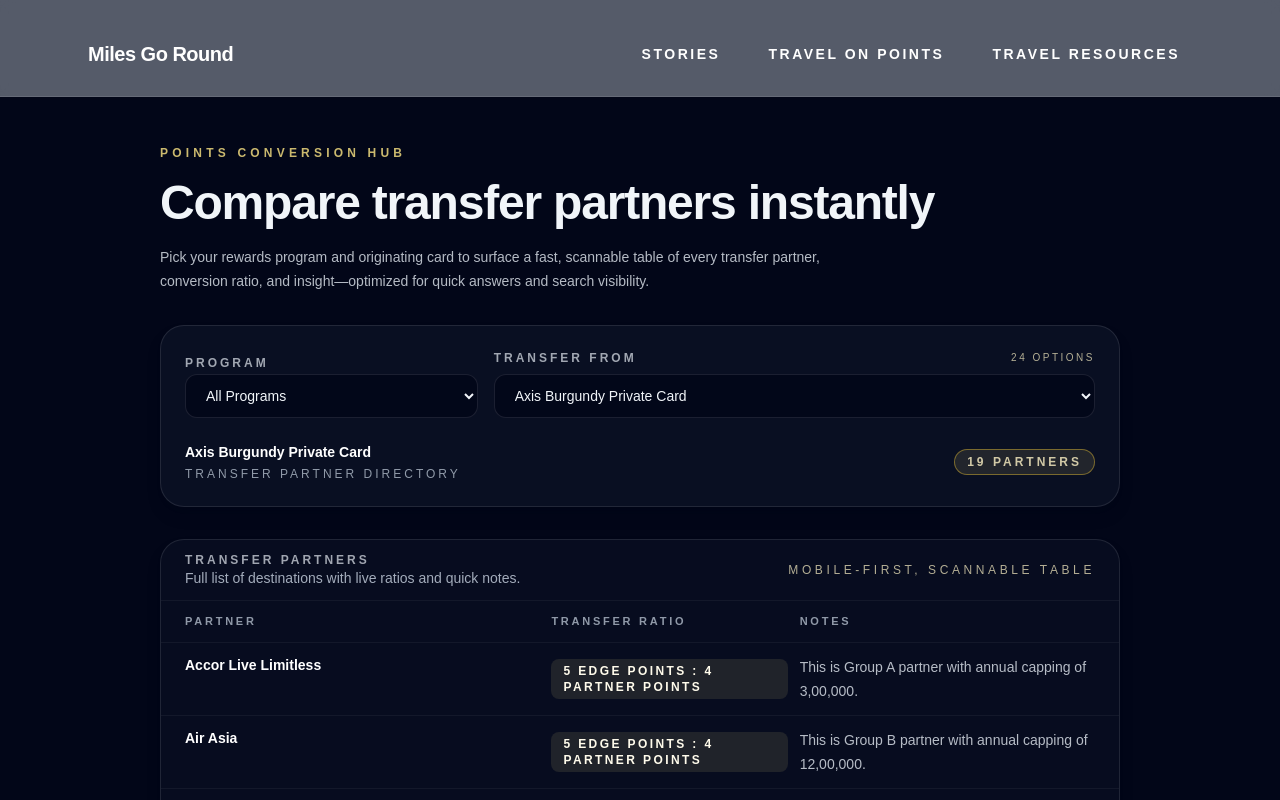
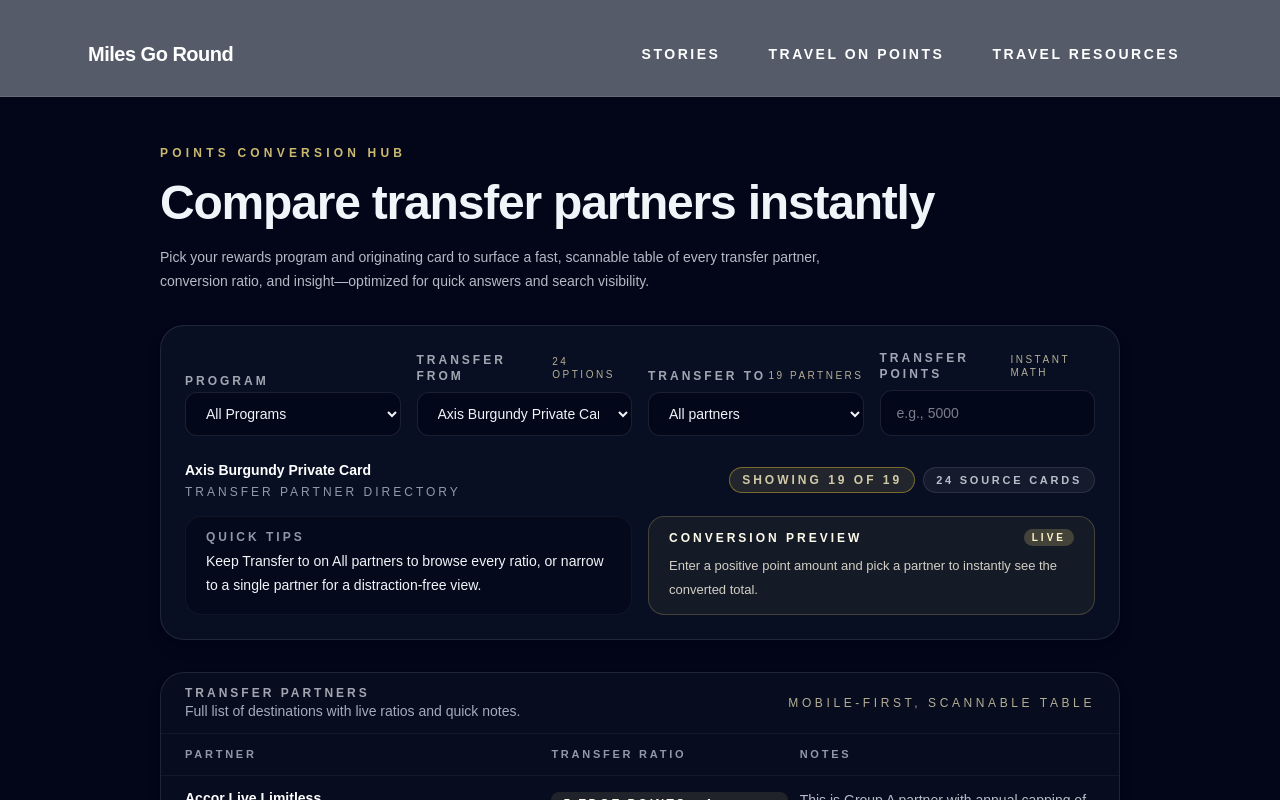
Before and after one commit to bansalmanik/travel-website, a Next.js app: page /pointsconversion in a window 1280 px wide. Shown: the top 800 px of the page. Built offline with nearby package versions, Linux system fonts and the light colour scheme.

Commit message:
Add transfer partner filter and calculator

```diff
--- a/app/pointsconversion/PointsConversionContent.tsx
+++ b/app/pointsconversion/PointsConversionContent.tsx
@@ -8,14 +8,42 @@ import type { Conversion } from "@/app/pointsconversion/types";
 type ConversionByFrom = Record<string, Conversion>;
 
 const ALL_PROGRAMS_OPTION = "All Programs";
+const ALL_PARTNERS_OPTION = "All partners";
 
 const getProgramName = (conversion: Conversion) =>
   conversion.program ?? "Other";
+
+const parseRateNumbers = (rateString: string) => {
+  const [fromPart, toPart] = rateString.split(":");
+
+  if (!fromPart || !toPart) {
+    return { from: null, to: null } as const;
+  }
+
+  const extractValue = (value: string) => {
+    const numericPortion = value.match(/[\d.,]+/);
+    if (!numericPortion) {
+      return null;
+    }
+
+    return Number.parseFloat(numericPortion[0].replace(/,/g, ""));
+  };
+
+  return {
+    from: extractValue(fromPart),
+    to: extractValue(toPart),
+  } as const;
+};
+
+const formatPoints = (value: number) =>
+  value.toLocaleString(undefined, { maximumFractionDigits: 2 });
 
 type PartnerRow = {
   to: string;
   rate: string;
   insight: string;
+  fromAmount: number | null;
+  toAmount: number | null;
 };
 
 type PointsConversionContentProps = {
@@ -27,6 +55,10 @@ export default function PointsConversionContent({ conversions }: PointsConversio
     ALL_PROGRAMS_OPTION
   );
   const [selectedFrom, setSelectedFrom] = useState(conversions[0]?.from ?? "");
+  const [selectedPartner, setSelectedPartner] = useState<string>(
+    ALL_PARTNERS_OPTION
+  );
+  const [transferPoints, setTransferPoints] = useState<string>("");
 
   const conversionsByFrom = useMemo(() => {
     return conversions.reduce((acc, conversion) => {
@@ -90,14 +122,78 @@ export default function PointsConversionContent({ conversions }: PointsConversio
       return [];
     }
 
-    return selectedConversion.rates.flatMap((rate) =>
-      rate.partners.map((partner) => ({
+    return selectedConversion.rates.flatMap((rate) => {
+      const parsedRate = parseRateNumbers(rate.rate);
+
+      return rate.partners.map((partner) => ({
         to: partner.to,
         rate: rate.rate,
         insight: partner.insight,
-      }))
+        fromAmount: parsedRate.from,
+        toAmount: parsedRate.to,
+      }));
+    });
+  }, [selectedConversion]);
+
+  const partnerOptions = useMemo(() => {
+    if (!selectedConversion) {
+      return [ALL_PARTNERS_OPTION];
+    }
+
+    const uniquePartners = Array.from(
+      new Set(selectedConversion.rates.flatMap((rate) => rate.partners.map((partner) => partner.to)))
+    ).sort((a, b) => a.localeCompare(b));
+
+    return [ALL_PARTNERS_OPTION, ...uniquePartners];
+  }, [selectedConversion]);
+
+  const normalizedSelectedPartner = useMemo(() => {
+    if (!selectedConversion) {
+      return ALL_PARTNERS_OPTION;
+    }
+
+    if (partnerOptions.includes(selectedPartner)) {
+      return selectedPartner;
+    }
+
+    return ALL_PARTNERS_OPTION;
+  }, [partnerOptions, selectedPartner, selectedConversion]);
+
+  const filteredPartnerRows = useMemo(() => {
+    if (normalizedSelectedPartner === ALL_PARTNERS_OPTION) {
+      return partnerRows;
+    }
+
+    return partnerRows.filter((partner) => partner.to === normalizedSelectedPartner);
+  }, [normalizedSelectedPartner, partnerRows]);
+
+  const conversionPreview = useMemo(() => {
+    const sanitizedPoints = Number.parseFloat(transferPoints.replace(/,/g, ""));
+
+    if (
+      Number.isNaN(sanitizedPoints) ||
+      sanitizedPoints <= 0 ||
+      normalizedSelectedPartner === ALL_PARTNERS_OPTION
+    ) {
+      return null;
+    }
+
+    const partnerRow = partnerRows.find(
+      (partner) => partner.to === normalizedSelectedPartner
     );
-  }, [selectedConversion]);
+
+    if (!partnerRow || !partnerRow.fromAmount || !partnerRow.toAmount) {
+      return null;
+    }
+
+    const convertedPoints = (sanitizedPoints * partnerRow.toAmount) / partnerRow.fromAmount;
+
+    return {
+      input: sanitizedPoints,
+      output: convertedPoints,
+      partner: partnerRow.to,
+    };
+  }, [normalizedSelectedPartner, partnerRows, transferPoints]);
 
   const handleProgramChange = (event: ChangeEvent<HTMLSelectElement>) => {
     const newProgram = event.target.value;
@@ -115,10 +211,22 @@ export default function PointsConversionContent({ conversions }: PointsConversio
       .sort((a, b) => a.localeCompare(b))[0];
 
     setSelectedFrom(nextFromOption ?? "");
+    setSelectedPartner(ALL_PARTNERS_OPTION);
+    setTransferPoints("");
   };
 
   const handleFromChange = (event: ChangeEvent<HTMLSelectElement>) => {
     setSelectedFrom(event.target.value);
+    setSelectedPartner(ALL_PARTNERS_OPTION);
+    setTransferPoints("");
+  };
+
+  const handlePartnerChange = (event: ChangeEvent<HTMLSelectElement>) => {
+    setSelectedPartner(event.target.value);
+  };
+
+  const handlePointsChange = (event: ChangeEvent<HTMLInputElement>) => {
+    setTransferPoints(event.target.value);
   };
 
   return (
@@ -138,7 +246,7 @@ export default function PointsConversionContent({ conversions }: PointsConversio
         </header>
 
         <section className="rounded-3xl border border-white/10 bg-slate-900/60 p-4 shadow-lg shadow-slate-950/30 sm:p-6">
-          <div className="grid gap-4 sm:grid-cols-3 sm:items-end">
+          <div className="grid gap-4 sm:grid-cols-2 lg:grid-cols-4 sm:items-end">
             <label className="space-y-2">
               <span className="text-xs font-semibold uppercase tracking-[0.25em] text-slate-200/70">
                 Program
@@ -157,7 +265,7 @@ export default function PointsConversionContent({ conversions }: PointsConversio
               </select>
             </label>
 
-            <label className="space-y-2 sm:col-span-2">
+            <label className="space-y-2">
               <div className="flex items-center justify-between text-xs font-semibold uppercase tracking-[0.25em] text-slate-200/70">
                 <span>Transfer from</span>
                 <span className="text-[10px] font-medium uppercase tracking-[0.25em] text-amber-100/70">
@@ -184,20 +292,100 @@ export default function PointsConversionContent({ conversions }: PointsConversio
                 )}
               </select>
             </label>
+
+            <label className="space-y-2">
+              <div className="flex items-center justify-between text-xs font-semibold uppercase tracking-[0.25em] text-slate-200/70">
+                <span>Transfer to</span>
+                <span className="text-[10px] font-medium uppercase tracking-[0.25em] text-amber-100/70">
+                  {partnerOptions.length - 1} partners
+                </span>
+              </div>
+              <select
+                value={normalizedSelectedPartner}
+                onChange={handlePartnerChange}
+                className="w-full rounded-xl border border-white/10 bg-slate-950/80 px-4 py-3 text-sm text-slate-100 transition focus:border-amber-300 focus:outline-none focus:ring-2 focus:ring-amber-300/30"
+                aria-label="Select the partner you are transferring to"
+                disabled={partnerOptions.length <= 1}
+              >
+                {partnerOptions.map((option) => (
+                  <option key={option} value={option}>
+                    {option}
+                  </option>
+                ))}
+              </select>
+            </label>
+
+            <label className="space-y-2">
+              <div className="flex items-center justify-between text-xs font-semibold uppercase tracking-[0.25em] text-slate-200/70">
+                <span>Transfer points</span>
+                <span className="text-[10px] font-medium uppercase tracking-[0.25em] text-amber-100/70">
+                  Instant math
+                </span>
+              </div>
+              <input
+                type="number"
+                inputMode="numeric"
+                min={0}
+                value={transferPoints}
+                onChange={handlePointsChange}
+                placeholder="e.g., 5000"
+                className="w-full rounded-xl border border-white/10 bg-slate-950/80 px-4 py-3 text-sm text-slate-100 transition focus:border-amber-300 focus:outline-none focus:ring-2 focus:ring-amber-300/30"
+                aria-label="Enter the number of points to transfer"
+              />
+            </label>
           </div>
 
-          <div className="mt-6 grid gap-4 sm:grid-cols-[1fr_auto] sm:items-center">
-            <div className="text-sm text-slate-200/80">
+          <div className="mt-6 grid gap-4 sm:grid-cols-2 sm:items-center">
+            <div className="space-y-1 text-sm text-slate-200/80">
               <p className="font-semibold text-white">
                 {normalizedSelectedFrom || "Choose a card"}
               </p>
-              <p className="mt-1 text-xs uppercase tracking-[0.25em] text-slate-300/70">
-                Transfer partner directory
+              <div className="flex flex-wrap items-center gap-2 text-xs uppercase tracking-[0.25em] text-slate-300/70">
+                <span>Transfer partner directory</span>
+                {normalizedSelectedPartner !== ALL_PARTNERS_OPTION && (
+                  <span className="rounded-full border border-amber-200/30 bg-amber-100/10 px-2 py-1 text-[10px] font-semibold text-amber-50">
+                    Focused on {normalizedSelectedPartner}
+                  </span>
+                )}
+              </div>
+            </div>
+            <div className="flex flex-wrap justify-start gap-2 sm:justify-end">
+              <span className="inline-flex items-center justify-center rounded-full border border-amber-300/40 bg-amber-200/10 px-3 py-1 text-xs font-semibold uppercase tracking-[0.25em] text-amber-100/80">
+                Showing {filteredPartnerRows.length} of {partnerRows.length}
+              </span>
+              <span className="inline-flex items-center justify-center rounded-full border border-white/10 bg-white/5 px-3 py-1 text-[11px] font-semibold uppercase tracking-[0.25em] text-slate-200/80">
+                {fromOptions.length} source cards
+              </span>
+            </div>
+          </div>
+
+          <div className="mt-4 grid gap-4 sm:grid-cols-2">
+            <div className="rounded-2xl border border-white/5 bg-slate-950/60 px-4 py-3 text-sm text-slate-200/80 sm:px-5">
+              <p className="text-xs font-semibold uppercase tracking-[0.25em] text-slate-300/70">Quick tips</p>
+              <p className="mt-1 leading-6 text-slate-100">
+                Keep Transfer to on All partners to browse every ratio, or narrow to a single partner for a distraction-free view.
               </p>
             </div>
-            <span className="inline-flex items-center justify-center rounded-full border border-amber-300/40 bg-amber-200/10 px-3 py-1 text-xs font-semibold uppercase tracking-[0.25em] text-amber-100/80">
-              {partnerRows.length} partners
-            </span>
+            <div className="rounded-2xl border border-amber-200/20 bg-amber-200/5 px-4 py-3 text-sm text-amber-50 sm:px-5">
+              <p className="flex items-center justify-between text-xs font-semibold uppercase tracking-[0.25em]">
+                <span>Conversion preview</span>
+                <span className="rounded-full bg-amber-200/20 px-2 py-0.5 text-[10px] text-amber-100">Live</span>
+              </p>
+              {conversionPreview ? (
+                <div className="mt-2 space-y-1">
+                  <p className="text-lg font-semibold text-white">
+                    {formatPoints(conversionPreview.output)} points
+                  </p>
+                  <p className="text-xs uppercase tracking-[0.25em] text-amber-100/80">
+                    from {formatPoints(conversionPreview.input)} transferred to {conversionPreview.partner}
+                  </p>
+                </div>
+              ) : (
+                <p className="mt-2 text-[13px] leading-6 text-amber-50/80">
+                  Enter a positive point amount and pick a partner to instantly see the converted total.
+                </p>
+              )}
+            </div>
           </div>
         </section>
 
@@ -223,6 +411,13 @@ export default function PointsConversionContent({ conversions }: PointsConversio
                 Pick a program and card to instantly see available transfer partners and ratios.
               </p>
             </div>
+          ) : filteredPartnerRows.length === 0 ? (
+            <div className="px-4 py-10 text-center sm:px-6">
+              <p className="text-base font-semibold text-white">No partners match this filter</p>
+              <p className="mt-2 text-sm text-slate-200/80">
+                Switch Transfer to back to all partners to see every available ratio.
+              </p>
+            </div>
           ) : (
             <div className="divide-y divide-white/5">
               <div className="grid grid-cols-2 gap-3 px-4 py-3 text-[11px] font-semibold uppercase tracking-[0.25em] text-slate-300/70 sm:grid-cols-[1.2fr_0.8fr_1fr] sm:px-6">
@@ -231,7 +426,7 @@ export default function PointsConversionContent({ conversions }: PointsConversio
                 <span className="hidden sm:block">Notes</span>
               </div>
 
-              {partnerRows.map((partner) => (
+              {filteredPartnerRows.map((partner) => (
                 <div
                   key={`${partner.to}-${partner.rate}`}
                   className="grid grid-cols-2 gap-3 px-4 py-3 text-sm text-slate-100 sm:grid-cols-[1.2fr_0.8fr_1fr] sm:px-6"
```
